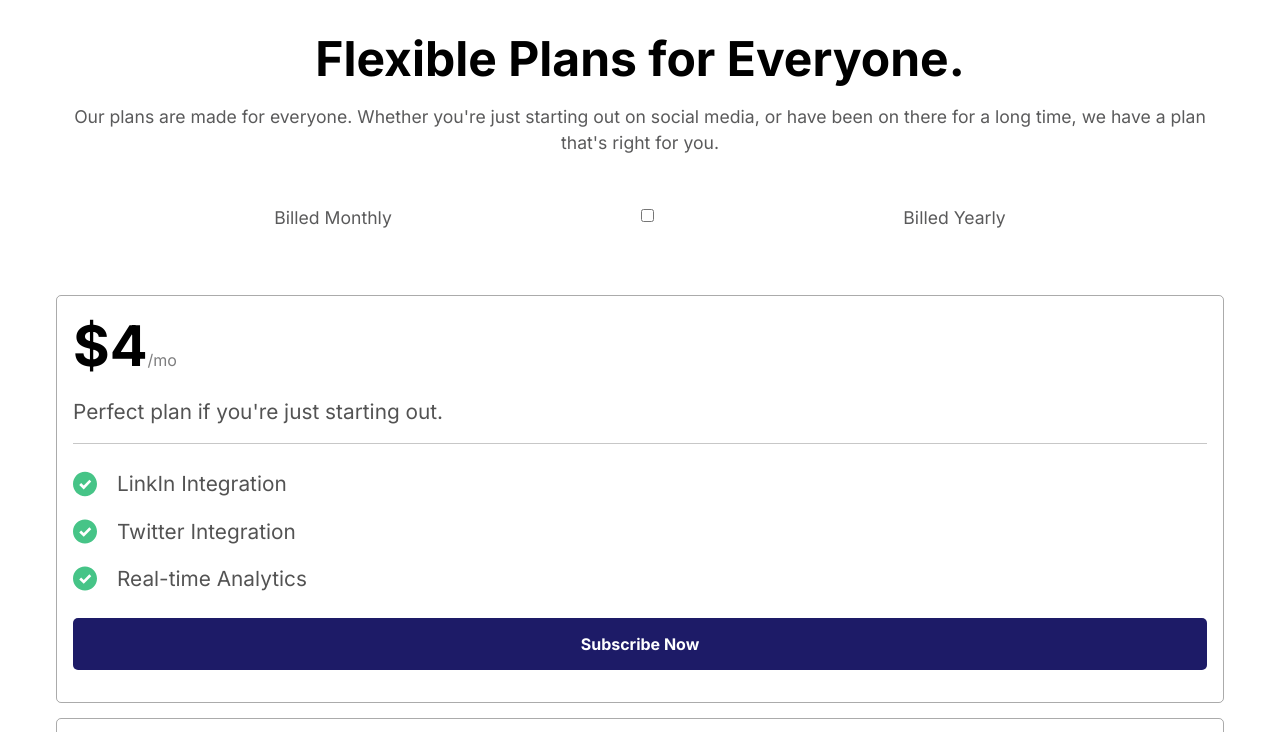
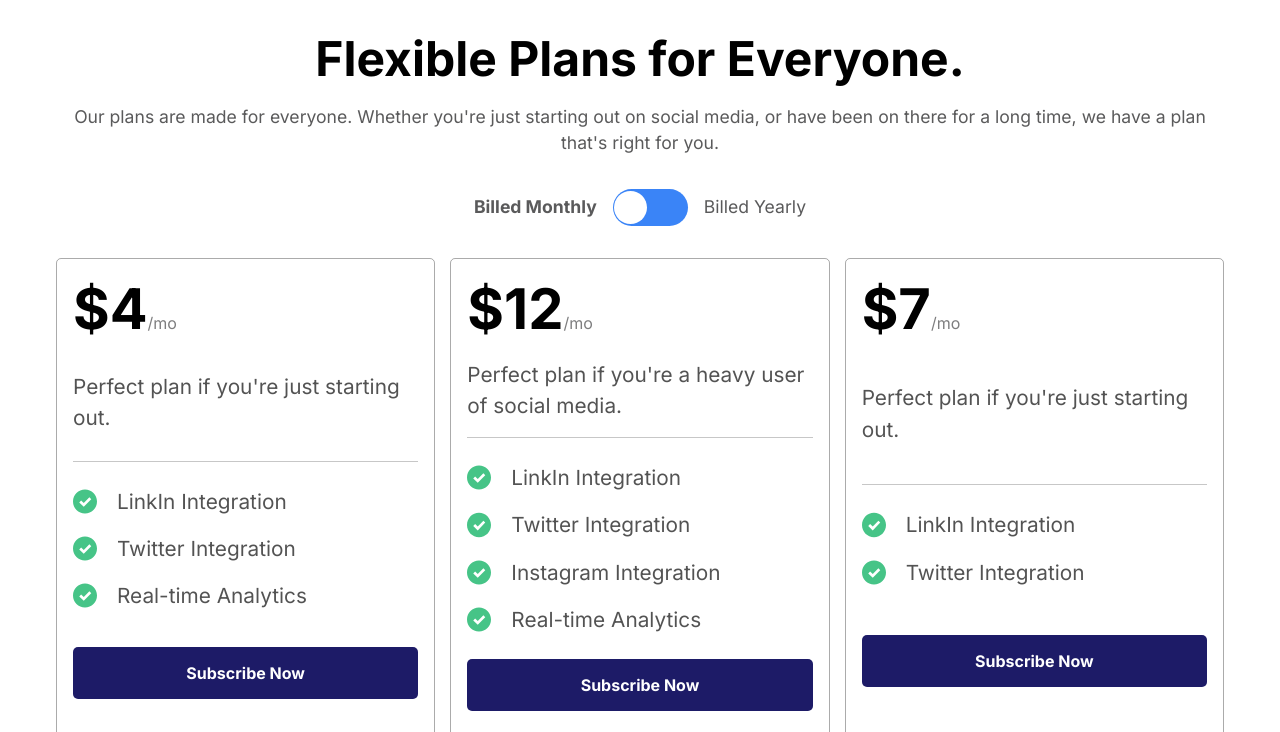
Before and after one commit to donta514/timenow-lp, a website: page index2.html in a window 1280 px wide. Shown: the part 64-796 px from the top of the page. Drawn offline with Linux system fonts and the light colour scheme.

Commit message:
Added toggle to pricing page

```diff
--- a/index2.html
+++ b/index2.html
@@ -5,7 +5,7 @@
     <meta http-equiv="X-UA-Compatible" content="IE=edge" />
     <meta name="viewport" content="width=device-width, initial-scale=1.0" />
     <link rel="stylesheet" href="css/style.css" />
-    <title>Document</title>
+    <title>TimeNow Pricing</title>
   </head>
   <body>
     <header class="sticky">
@@ -44,11 +44,13 @@
             that's right for you.
           </p>
           <div class="pricing-toggle">
-            <p class="monthly">Billed Monthly</p>
-            <label class="toggle">
-              <input type="checkbox" />
-              <span class="slider cirlce"></span>
-            </label>
+            <p class="monthly bold">Billed Monthly</p>
+            <div class="toggle">
+              <label>
+                <input type="checkbox" />
+                <span class="slider"></span>
+              </label>
+            </div>
             <p class="yearly">Billed Yearly</p>
           </div>
         </div>
@@ -57,7 +59,7 @@
         <div class="pricing-grid">
           <div class="pricing-card">
             <div class="price">
-              <h1 id="price">$4</h1>
+              <h1 id="priceNum">$4</h1>
               <span>/mo</span>
             </div>
             <p>Perfect plan if you're just starting out.</p>
@@ -81,7 +83,7 @@
           </div>
           <div class="pricing-card">
             <div class="price">
-              <h1>$12</h1>
+              <h1 class="priceNum">$12</h1>
               <span>/mo</span>
             </div>
             <p>Perfect plan if you're a heavy user of social media.</p>
@@ -109,7 +111,7 @@
           </div>
           <div class="pricing-card">
             <div class="price">
-              <h1 id="subPrice">$7</h1>
+              <h1 class="priceNum">$7</h1>
               <span>/mo</span>
             </div>
             <p>Perfect plan if you're just starting out.</p>
--- a/js/main.js
+++ b/js/main.js
@@ -3,6 +3,8 @@ const menuBtn = document.querySelector("#menu");
 const sticky = header.offsetTop;
 const monthlySub = document.querySelector("monthly");
 const yearlySub = document.querySelector("yearly");
+const priceNum = document.querySelector("priceNum");
+const subCount = priceNum.length;
 
 menuBtn.addEventListener("click", () => {
   header.classList.toggle("open");
@@ -21,5 +23,10 @@ const stickyHeader = () => {
 };
 
 monthlySub.addEventListener("click", () => {
-  monthlySub.classList.add("bold");
+  if (monthlySub.classList.contains("bold")) {
+    for (let i = 0; i < subCount; ++i) {
+      const subVal = Number(priceNum[i].innerHTML) * 11;
+      priceNum[i].innerHTML = subVal;
+    }
+  }
 });
--- a/scss/style.scss
+++ b/scss/style.scss
@@ -58,6 +58,7 @@ body {
 
 .bold {
   font-weight: 700;
+  color: black;
 }
 
 .sticky-bg {
@@ -252,6 +253,7 @@ header {
     ul {
       display: flex;
       flex-wrap: wrap;
+      padding: 1rem 0;
       li {
         list-style: none;
         padding-inline-end: 5px;
@@ -263,7 +265,6 @@ header {
     }
   }
   .user-section-info {
-    padding: 1rem 0;
     p {
       font-family: var(--font-body);
       color: var(--main-black);
@@ -334,6 +335,7 @@ header {
 }
 
 .footer-container {
+  margin-bottom: 3rem;
   .footer {
     display: grid;
     grid-template-columns: repeat(2, minmax(auto, 1fr));
@@ -429,16 +431,53 @@ header {
     .pricing-toggle {
       display: flex;
       align-items: center;
-      justify-content: space-evenly;
+      justify-content: center;
+      .yearly,
+      .monthly {
+        margin: 0;
+        cursor: pointer;
+      }
       .toggle {
-        position: relative;
-        display: inline-block;
-        width: 75px;
-        height: 35px;
-        text-align: center;
-        span {
-          .slider {
+        margin: 0 1rem;
+        label {
+          cursor: pointer;
+          text-indent: -9999px;
+          width: 75px;
+          height: 37px;
+          background: #3a84f7;
+          display: block;
+          border-radius: 100px;
+          position: relative;
+          &::after {
+            content: "";
+            position: absolute;
+            top: 2px;
+            left: 1px;
+            width: 33px;
+            height: 33px;
+            background: #fff;
+            border-radius: 100px;
+            transition: 0.3s;
           }
+          // input[type="checkbox"] {
+          //   height: 0;
+          //   width: 0;
+          //   visibility: hidden;
+          //   &:checked + label {
+          //     background: green;
+          //     ::after {
+          //       left: calc(100% - 5px);
+          //       transform: translateX(-100%);
+          //     }
+          //   }
+          // }
+        }
+        .circle {
+          z-index: 10000;
+          width: 35px;
+          height: 35px;
+          border-radius: 50px;
+          background-color: #005661;
         }
       }
     }
@@ -447,11 +486,12 @@ header {
     display: grid;
     gap: 15px;
     @media screen and (min-width: 768px) {
-      // display: flex;
-      // flex-direction: row;
-      // margin-inline: auto;
+      display: grid;
+      grid-template-columns: repeat(auto-fill, minmax(300px, 1fr));
     }
     .pricing-card {
+      display: grid;
+      justify-content: stretch;
       border: 1px solid #0a0a0b57;
       border-radius: 5px;
       padding: 1rem;
@@ -484,6 +524,7 @@ header {
       }
       .cta-btn {
         width: 100%;
+        height: 52px;
         text-align: center;
         padding: 1rem;
         margin: 1rem 0;
```
Also changed, not shown: index.html (+1 -0 lines), css/style.css, css/style.min.css.
